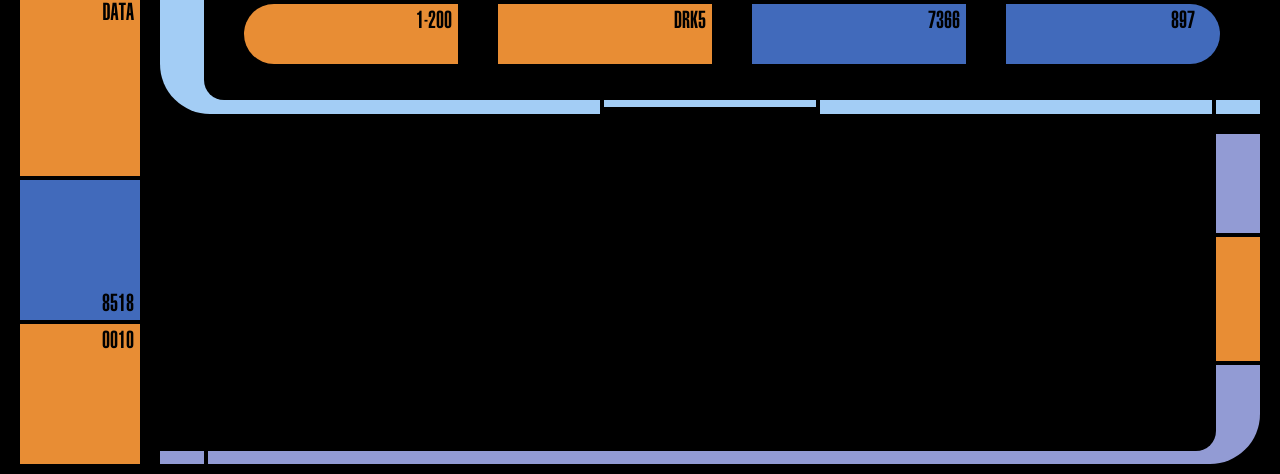
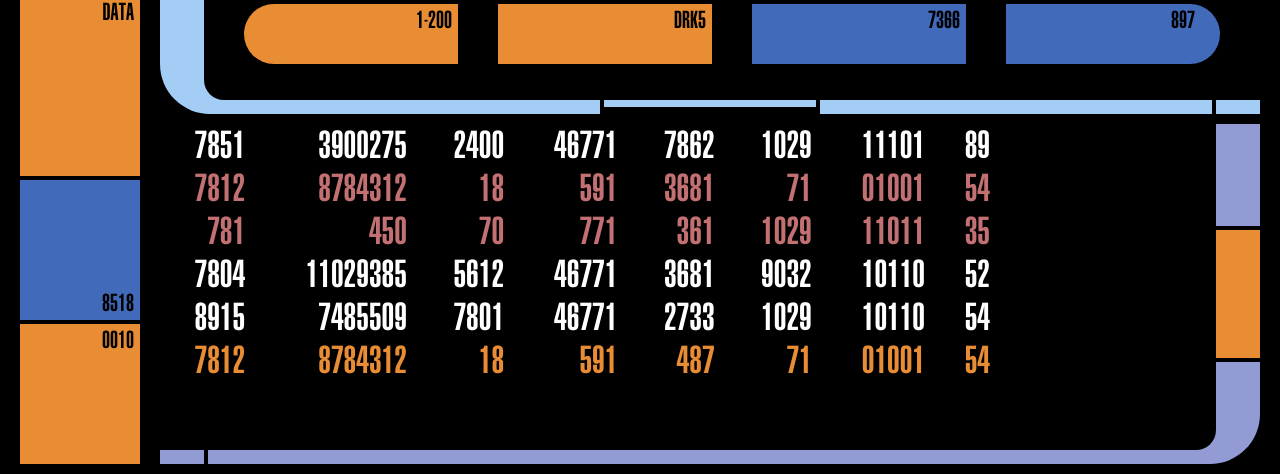
Before and after one commit to z-s-kusz/short-attention-span-js, a Vue app: page /tng-panel in a window 1280 px wide. Shown: the part 478-952 px from the top of the page. Built offline with nearby package versions, Linux system fonts and the light colour scheme.

Commit message:
Added more demo content.

```diff
--- /dev/null
+++ b/src/components/tng-demos/TableScreen.vue
@@ -0,0 +1,137 @@
+<template>
+<section class="container">
+  <table>
+    <tbody>
+      <tr>
+        <td>7851</td>
+        <td>3900275</td>
+        <td>2400</td>
+        <td>46771</td>
+        <td>7862</td>
+        <td>1029</td>
+        <td>11101</td>
+        <td>89</td>
+        <td class="table-button">
+        </td>
+        <td class="table-button">
+          <tng-block-button :color="'portage'" :roundSides="'right'">1 9767</tng-block-button>
+        </td>
+      </tr>
+      <tr class="tng-text-red">
+        <td>7812</td>
+        <td>8784312</td>
+        <td>18</td>
+        <td>591</td>
+        <td>3681</td>
+        <td>71</td>
+        <td>01001</td>
+        <td>54</td>
+        <td class="table-button">
+          <tng-block-button :color="'steel-blue'">90 245</tng-block-button>
+        </td>
+        <td class="table-button">
+          <tng-block-button :roundSides="'right'">15 112</tng-block-button>
+        </td>
+      </tr>
+      <tr class="tng-text-red">
+        <td>781</td>
+        <td>450</td>
+        <td>70</td>
+        <td>771</td>
+        <td>361</td>
+        <td>1029</td>
+        <td>11011</td>
+        <td>35</td>
+        <td class="table-button">
+        </td>
+        <td class="table-button">
+          <tng-block-button :color="'plum'" :roundSides="'right'">8 673</tng-block-button>
+        </td>
+      </tr>
+      <tr>
+        <td>7804</td>
+        <td>11029385</td>
+        <td>5612</td>
+        <td>46771</td>
+        <td>3681</td>
+        <td>9032</td>
+        <td>10110</td>
+        <td>52</td>
+        <td class="table-button">
+          <tng-block-button :color="'white'">7 138</tng-block-button>
+        </td>
+        <td class="table-button">
+        </td>
+      </tr>
+      <tr>
+        <td>8915</td>
+        <td>7485509</td>
+        <td>7801</td>
+        <td>46771</td>
+        <td>2733</td>
+        <td>1029</td>
+        <td>10110</td>
+        <td>54</td>
+        <td class="table-button">
+        </td>
+        <td class="table-button">
+          <tng-block-button :color="'red'" :roundSides="'right'">19 505</tng-block-button>
+        </td>
+      </tr>
+      <tr class="tng-text-orange">
+        <td>7812</td>
+        <td>8784312</td>
+        <td>18</td>
+        <td>591</td>
+        <td>487</td>
+        <td>71</td>
+        <td>01001</td>
+        <td>54</td>
+        <td class="table-button">
+          <tng-block-button>90 245</tng-block-button>
+        </td>
+        <td class="table-button">
+          <tng-block-button :color="'light-blue'" :roundSides="'right'">8 673</tng-block-button>
+        </td>
+      </tr>
+    </tbody>
+  </table>
+
+  <!-- <div class="buttons">
+    <tng-block-button :color="'light-blue'" :textPosition="'br'">754 39</tng-block-button>
+  </div> -->
+</section>
+</template>
+
+<script lang="ts">
+import Vue from 'vue';
+import TngBlockButton from '@/components/tng-panel/TngBlockButton.vue';
+
+export default Vue.extend({
+  components: {
+    TngBlockButton,
+  },
+});
+</script>
+
+<style lang="scss" scoped>
+@import '~@/styles/tng.scss';
+
+$vertical-padding: 4px;
+.container {
+  display: flex;
+}
+table {
+  flex: 1 1 100%;
+  font-size: 38px;
+}
+td {
+  padding: $vertical-padding 12px;
+  border-spacing: 8px;
+  text-align: end;
+}
+
+.table-button {
+  width: 80px
+}
+</style>
--- a/src/views/TngPanel.vue
+++ b/src/views/TngPanel.vue
@@ -28,6 +28,7 @@
 
   <div class="screen-2">
     <tng-border-wrap-around :color="'portage'" :accentY="'orange'" :sides="'br'">
+      <table-screen></table-screen>
     </tng-border-wrap-around>
   </div>
 </main>
@@ -39,10 +40,12 @@ import TngBlockButton from '@/components/tng-panel/TngBlockButton.vue';
 import TngBorderWrapAround from '@/components/tng-panel/TngBorderWrapAround.vue';
 
 import ButtonScreen from '@/components/tng-demos/ButtonScreen.vue';
+import TableScreen from '@/components/tng-demos/TableScreen.vue';
 
 export default Vue.extend({
   components: {
     ButtonScreen,
+    TableScreen,
 
     TngBanner,
     TngBlockButton,
@@ -79,7 +82,7 @@ export default Vue.extend({
 
 .screen-2 {
   grid-area: 3 / 2 / 4 / 3;
-  padding-top: $padding;
+  padding-top: $padding / 2;
   padding-left: $padding;
 }
 
```
